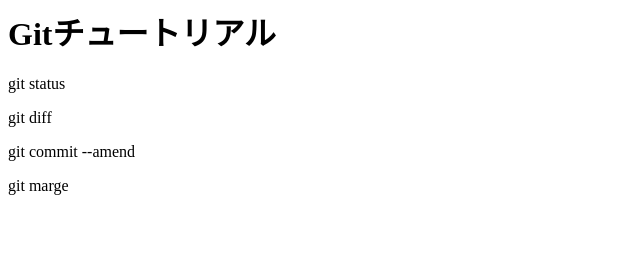
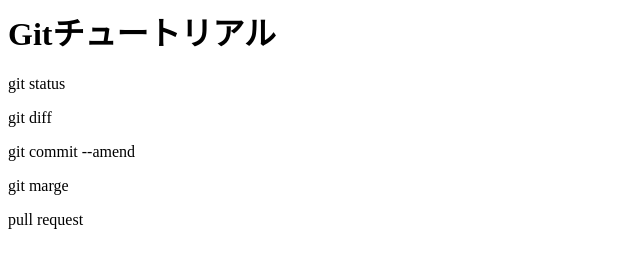
Before and after one commit to yaora08/git_tutorial, a plain HTML site: page index.html in a window 1280 px wide. Shown: the full height of the page, 0-640 px from the left. Drawn offline with Linux system fonts and the light colour scheme.

Commit message:
pull requestを追記

```diff
--- a/index.html
+++ b/index.html
@@ -3,3 +3,4 @@
 <p>git diff</p>
 <p>git commit --amend</p>
 <p>git marge</p>
+<p>pull request</p>
```
Also changed, not shown: feature.html (+1 -0 lines).
